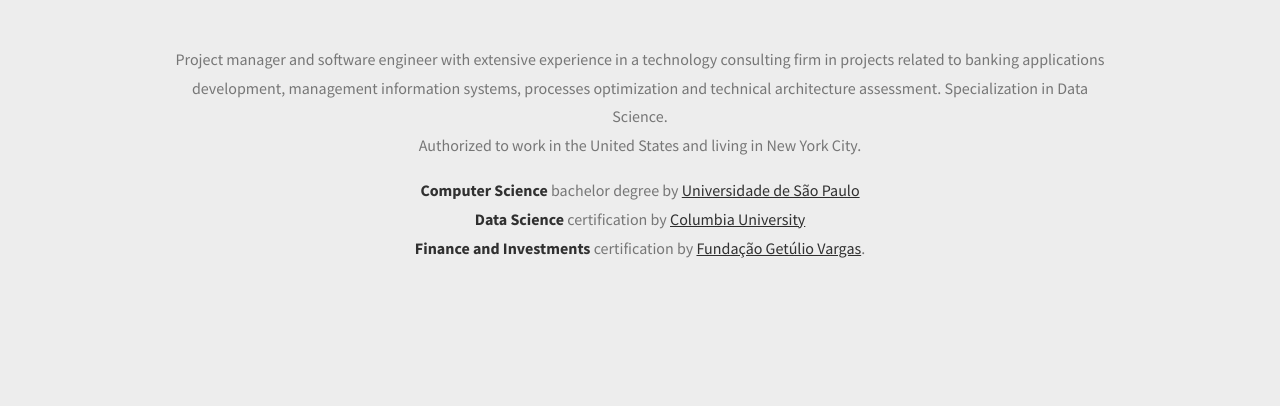
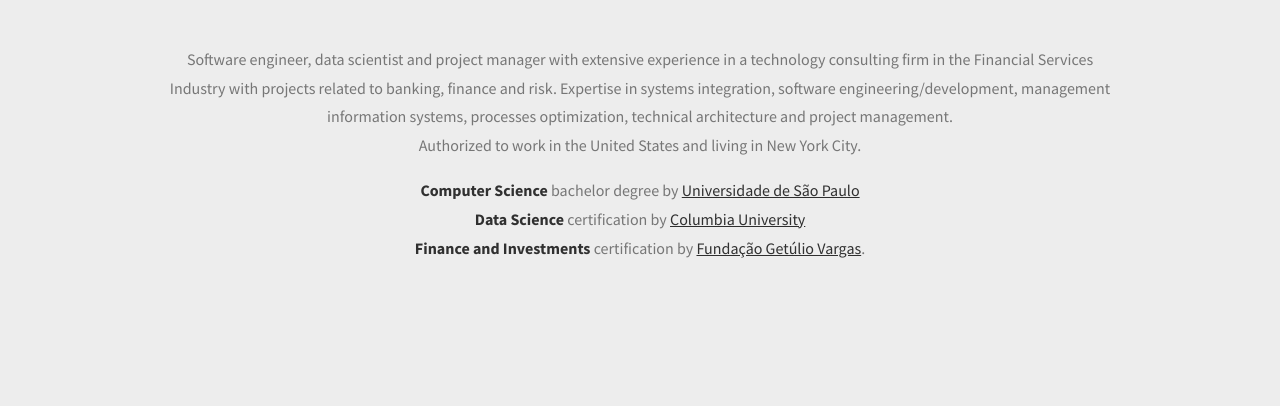
Before and after one commit to andrewyuan/andrewyuan.github.io, a plain HTML site: page index.html in a window 1280 px wide. Shown: the part 682-1097 px from the top of the page. Drawn offline with nearby package versions, Linux system fonts and the light colour scheme.

Commit message:
Update profile

```diff
--- a/index.html
+++ b/index.html
@@ -53,7 +53,7 @@
 			<h2><A NAME="aboutme">About me</A></h2>
 			<span class="byline">Previous experience and education</span> </div>
 		<div class="content">
-			<p>Project manager and software engineer with extensive experience in a technology consulting firm in projects related to banking applications development, management information systems, processes optimization and technical architecture assessment. Specialization in Data Science.
+			<p>Software engineer, data scientist and project manager with extensive experience in a technology consulting firm in the Financial Services Industry with projects related to banking, finance and risk. Expertise in systems integration, software engineering/development, management information systems, processes optimization, technical architecture and project management.
 			<br>Authorized to work in the United States and living in New York City.
 			<p><strong>Computer Science</strong> bachelor degree by <a href="http://www5.usp.br/en" rel="nofollow">Universidade de São Paulo</a>
 			<br><strong>Data Science</strong> certification by <a href="http://idse.columbia.edu/" rel="nofollow">Columbia University</a>
```
